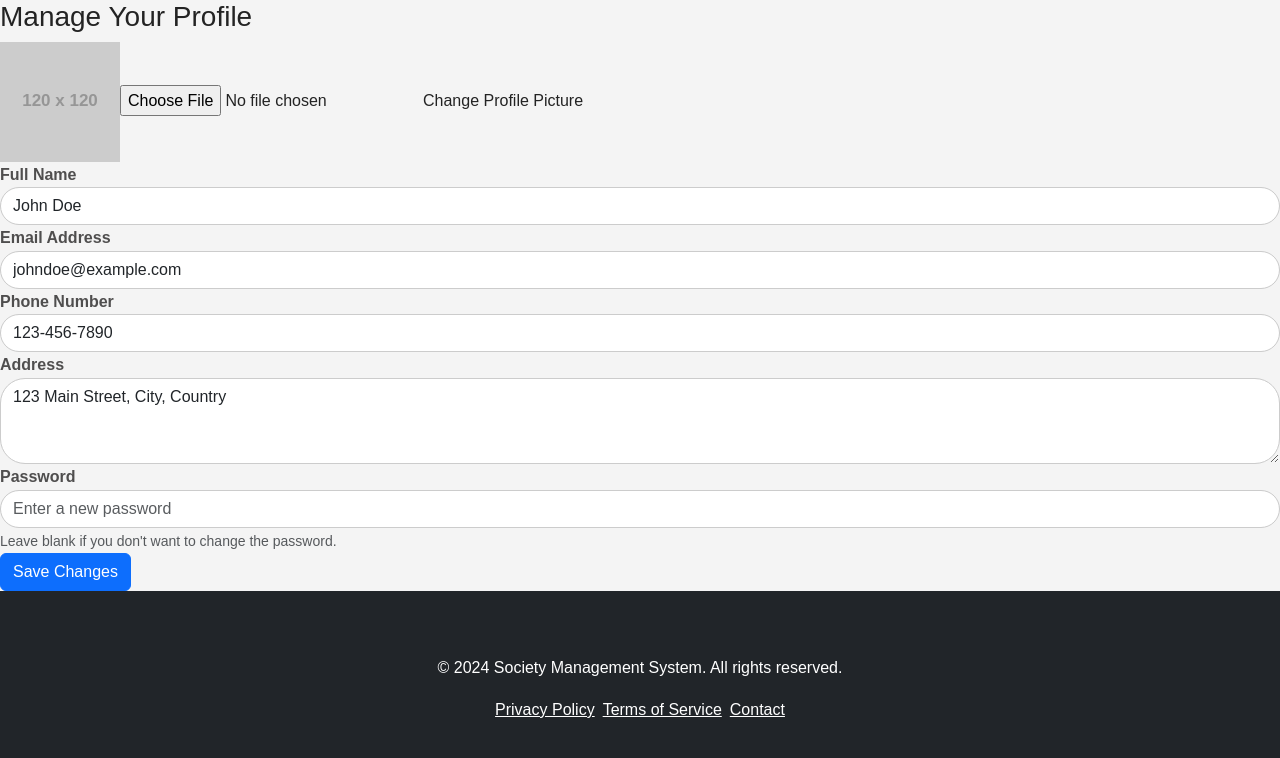
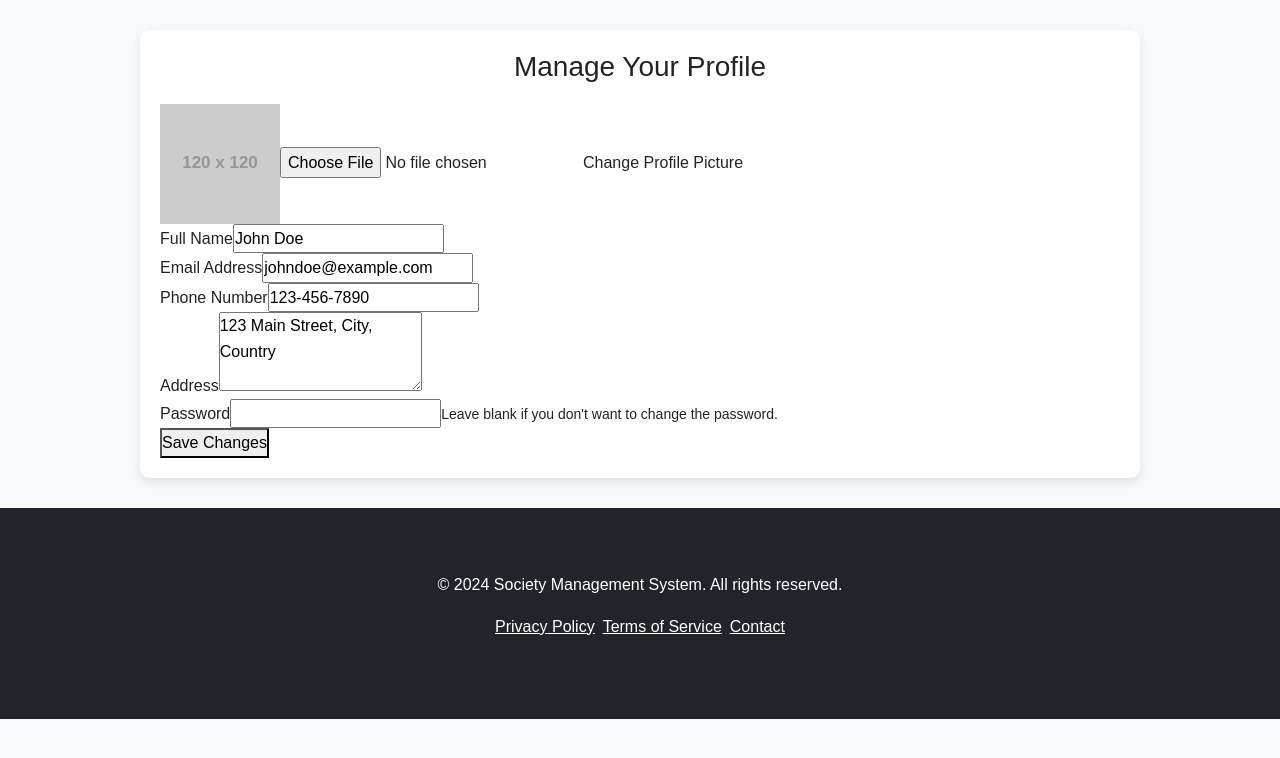
Before and after one commit to GRS18/Society_Management_System, a React (Create React App) app in the folder socitey/: page /profile_management in a window 1280 px wide. Shown: the top 758 px of the page. Built offline with nearby package versions, Linux system fonts and the light colour scheme; a web font is replaced by a local one.

Commit message:
resident model

```diff
--- a/socitey/src/components/resident/Profile_Management.js
+++ b/socitey/src/components/resident/Profile_Management.js
@@ -1,49 +1,205 @@
 import React from 'react';
+import { useState } from 'react';
+import '../resident/css/profile_management.css';
 
 export default function Profile_Management() {
+//   return (
+//    <>
+//     <div className="profile-card">
+//         <h3>Manage Your Profile</h3>
+
+//         <div className="profile-picture">
+//             <label for="profilePictureInput">
+//                 <img src="https://via.placeholder.com/120" alt="Profile Picture" id="profilePicturePreview"/>
+//             </label>
+//             <input type="file" id="profilePictureInput" accept="image/*" onchange="previewProfilePicture(event)"/>
+//             <label className="upload-label" for="profilePictureInput">Change Profile Picture</label>
+//         </div>
+
+//         <form>
+//             <div className="form-group">
+//                 <label for="fullName">Full Name</label>
+//                 <input type="text" className="form-control" id="fullName" placeholder="Enter your full name" value="John Doe" required/>
+//             </div>
+
+//             <div className="form-group">
+//                 <label for="email">Email Address</label>
+//                 <input type="email" className="form-control" id="email" placeholder="Enter your email" value="johndoe@example.com" required/>
+//             </div>
+
+//             <div className="form-group">
+//                 <label for="phone">Phone Number</label>
+//                 <input type="tel" className="form-control" id="phone" placeholder="Enter your phone number" value="123-456-7890" required/>
+//             </div>
+
+//             <div className="form-group">
+//                 <label for="address">Address</label>
+//                 <textarea className="form-control" id="address" rows="3" placeholder="Enter your address">123 Main Street, City, Country</textarea>
+//             </div>
+
+//             <div className="form-group">
+//                 <label for="password">Password</label>
+//                 <input type="password" className="form-control" id="password" placeholder="Enter a new password"/>
+//                 <small className="form-text text-muted">Leave blank if you don't want to change the password.</small>
+//             </div>
+
+//             <button type="submit" className="btn btn-primary btn-block">Save Changes</button>
+//         </form>
+//     </div>
+//    </>
+//   );
+
+
+
+const [profilePicture, setProfilePicture] = useState('https://via.placeholder.com/120');
+
+  // State for form fields
+  const [formData, setFormData] = useState({
+    fullName: 'John Doe',
+    email: 'johndoe@example.com',
+    phone: '123-456-7890',
+    address: '123 Main Street, City, Country',
+    password: '',
+  });
+
+  // Handle form input change
+  const handleInputChange = (e) => {
+    const { id, value } = e.target;
+    setFormData({ ...formData, [id]: value });
+  };
+
+  // Handle profile picture preview
+  const previewProfilePicture = (event) => {
+    const file = event.target.files[0];
+    if (file) {
+      const reader = new FileReader();
+      reader.onload = (e) => {
+        setProfilePicture(e.target.result);
+      };
+      reader.readAsDataURL(file);
+    }
+  };
+
+  // Handle form submission
+  const handleSubmit = (e) => {
+    e.preventDefault();
+    console.log('Form Submitted:', formData);
+    alert('Profile Updated Successfully!');
+  };
+
   return (
-   <>
-    <div className="profile-card">
+    <div className="profile-card"
+    //style={styles.card}
+    >
       <h3>Manage Your Profile</h3>
 
-        <div className="profile-picture">
-            <label for="profilePictureInput">
-                <img src="https://via.placeholder.com/120" alt="Profile Picture" id="profilePicturePreview"/>
+      {/* Profile Picture Upload */}
+      <div
+      //style={styles.profilePictureContainer}
+      >
+        <label htmlFor="profilePictureInput">
+          <img
+            src={profilePicture}
+            alt="Profile Picture"
+            id="profilePicturePreview"
+            //style={styles.profilePicture}
+          />
         </label>
-            <input type="file" id="profilePictureInput" accept="image/*" onchange="previewProfilePicture(event)"/>
-            <label className="upload-label" for="profilePictureInput">Change Profile Picture</label>
+        <input
+          type="file"
+          id="profilePictureInput"
+          accept="image/*"
+        //   style={{ display: 'none' }}
+          onChange={previewProfilePicture}
+        />
+        <label htmlFor="profilePictureInput"
+        //style={styles.uploadLabel}
+        >
+          Change Profile Picture
+        </label>
       </div>
 
-        <form>
-            <div className="form-group">
-                <label for="fullName">Full Name</label>
-                <input type="text" className="form-control" id="fullName" placeholder="Enter your full name" value="John Doe" required/>
+      {/* Form */}
+      <form onSubmit={handleSubmit}>
+        <div
+        //style={styles.formGroup}
+        >
+          <label htmlFor="fullName">Full Name</label>
+          <input
+            type="text"
+            id="fullName"
+            value={formData.fullName}
+            onChange={handleInputChange}
+            // style={styles.input}
+            required
+          />
         </div>
 
-            <div className="form-group">
-                <label for="email">Email Address</label>
-                <input type="email" className="form-control" id="email" placeholder="Enter your email" value="johndoe@example.com" required/>
+        <div
+        //style={styles.formGroup}
+        >
+          <label htmlFor="email">Email Address</label>
+          <input
+            type="email"
+            id="email"
+            value={formData.email}
+            onChange={handleInputChange}
+            //style={styles.input}
+            required
+          />
         </div>
 
-            <div className="form-group">
-                <label for="phone">Phone Number</label>
-                <input type="tel" className="form-control" id="phone" placeholder="Enter your phone number" value="123-456-7890" required/>
+        <div
+        //</form>style={styles.formGroup}
+        >
+          <label htmlFor="phone">Phone Number</label>
+          <input
+            type="tel"
+            id="phone"
+            value={formData.phone}
+            onChange={handleInputChange}
+            //style={styles.input}
+            required
+          />
         </div>
 
-            <div className="form-group">
-                <label for="address">Address</label>
-                <textarea className="form-control" id="address" rows="3" placeholder="Enter your address">123 Main Street, City, Country</textarea>
+        <div
+        //style={styles.formGroup}
+        >
+          <label htmlFor="address">Address</label>
+          <textarea
+            id="address"
+            value={formData.address}
+            onChange={handleInputChange}
+            rows="3"
+            //style={styles.textarea}
+          />
         </div>
 
-            <div className="form-group">
-                <label for="password">Password</label>
-                <input type="password" className="form-control" id="password" placeholder="Enter a new password"/>
-                <small className="form-text text-muted">Leave blank if you don't want to change the password.</small>
+        <div
+        //style={styles.formGroup}
+        >
+          <label htmlFor="password">Password</label>
+          <input
+            type="password"
+            id="password"
+            value={formData.password}
+            onChange={handleInputChange}
+            //style={styles.input}
+          />
+          <small
+          //style={styles.smallText}
+          >
+            Leave blank if you don't want to change the password.
+          </small>
         </div>
 
-            <button type="submit" className="btn btn-primary btn-block">Save Changes</button>
+        <button type="submit"
+        //style={styles.button}
+        >
+          Save Changes
+        </button>
       </form>
     </div>
-   </>
   );
 }
--- /dev/null
+++ b/socitey/src/components/resident/css/profile_management.css
@@ -0,0 +1,37 @@
+body {
+    background-color: #f8f9fa;
+}
+.profile-card {
+    max-width: 1000px;
+    margin: 30px auto;
+    background: white;
+    border-radius: 10px;
+    box-shadow: 0 4px 8px rgba(0, 0, 0, 0.1);
+    padding: 20px;
+}
+.profile-card h3 {
+    text-align: center;
+    margin-bottom: 20px;
+}
+.profile-picture {
+    display: flex;
+    justify-content: center;
+    margin-bottom: 20px;
+}
+.profile-picture img {
+    width: 120px;
+    height: 120px;
+    border-radius: 50%;
+    object-fit: cover;
+    border: 3px solid #007bff;
+}
+.profile-picture input[type="file"] {
+    display: none;
+}
+.upload-label {
+    display: block;
+    text-align: center;
+    margin-top: 10px;
+    cursor: pointer;
+    color: #007bff;
+}
--- a/socitey/src/css/dashboard.css
+++ b/socitey/src/css/dashboard.css
@@ -49,7 +49,7 @@
 .header-button {
     /* background-color: #59c04b; Replace with the specific color from SocietyRun */
     color: white; /* Text color */
-    border: 1px solid #59c04b; /* Border color matching background */
+    /* border: 1px solid #59c04b;  */
     padding: 12px 20px; /* Add appropriate padding */
     border-radius: 25px; /* Rounded corners */
     font-weight: bold; /* Make text bold */
```
Lines whose indentation alone changed are shown as unchanged.
